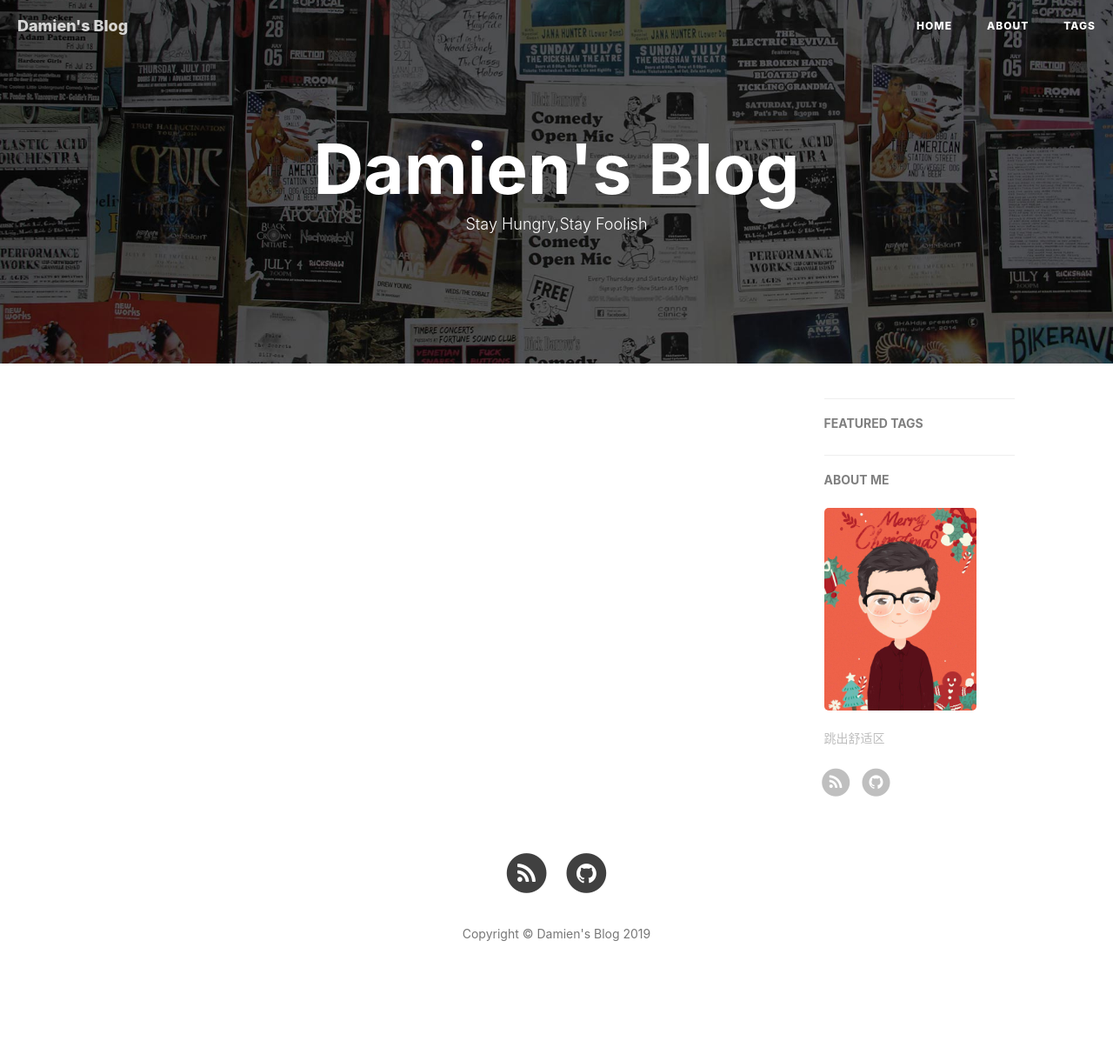
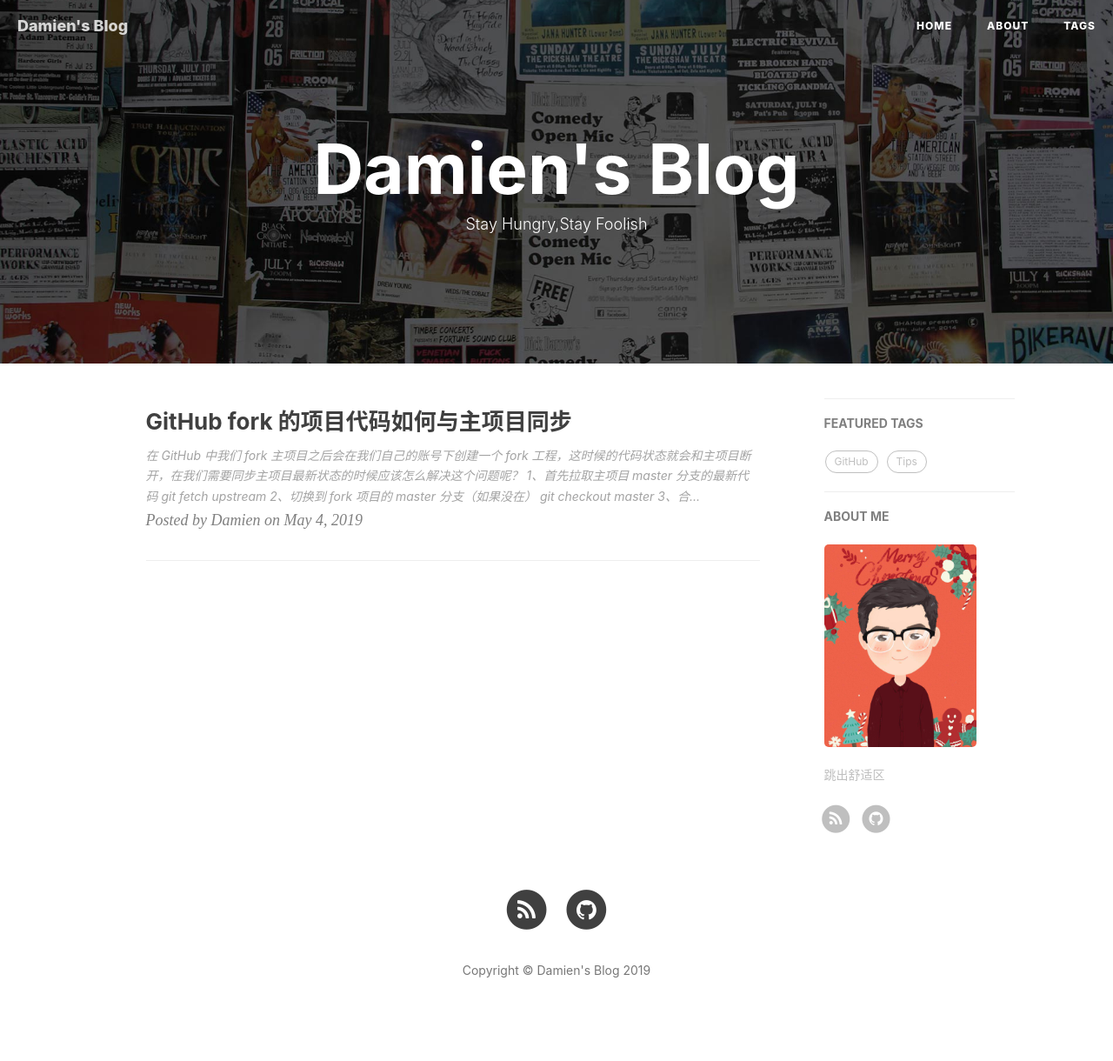
Before and after one commit to ZengyiMa/ZengyiMa.github.io, a Jekyll site: the page built from index.html, in a window 1280 px wide. Shown: the whole page at 87% size. Built offline with Jekyll 4.4.1, drawn with Linux system fonts in a browser that asks for light colours; nearby versions of some CDN libraries; the list of posts is cut into pages by our own code; comment, search, counter and statistics services are not loaded; before the commit the page ends 1178 px from its top, so only the background shows below that.

Commit message:
add Post

````diff
--- a/_config.yml
+++ b/_config.yml
@@ -73,7 +73,7 @@ sidebar-avatar: /img/avatar.jpg      # use absolute URL, seeing it's used in bot
 
 # Featured Tags
 featured-tags: true                     # whether or not using Feature-Tags
-featured-condition-size: 1              # A tag will be featured if the size of it is more than this condition value
+featured-condition-size: 0              # A tag will be featured if the size of it is more than this condition value
 
 
 
--- /dev/null
+++ b/_posts/2019-5-4-sync-fork.md
@@ -0,0 +1,41 @@
+---
+layout: post
+title: "GitHub fork 的项目代码如何与主项目同步"
+author: "Damien"
+header-img: "img/github_img.png"
+# catalog: true
+tags:
+    - GitHub
+    - Tips
+---
+
+在 GitHub 中我们 fork 主项目之后会在我们自己的账号下创建一个 fork 工程，这时候的代码状态就会和主项目断开，在我们需要同步主项目最新状态的时候应该怎么解决这个问题呢？
+
+1、首先拉取主项目 master 分支的最新代码
+
+```
+git fetch upstream
+```
+
+2、切换到 fork 项目的 master 分支（如果没在）
+```
+git checkout master
+```
+
+3、合并主项目的改动到 fork 项目
+```
+git merge upstream/master
+```
+
+4、push 到远端
+```
+git push origin master
+```
+
+好了，以上就是全部步骤了
+
+官方链接：
+
+https://help.github.com/en/articles/configuring-a-remote-for-a-fork
+
+https://help.github.com/en/articles/syncing-a-fork
````
Also changed, not shown: img/github_img.png (added).
